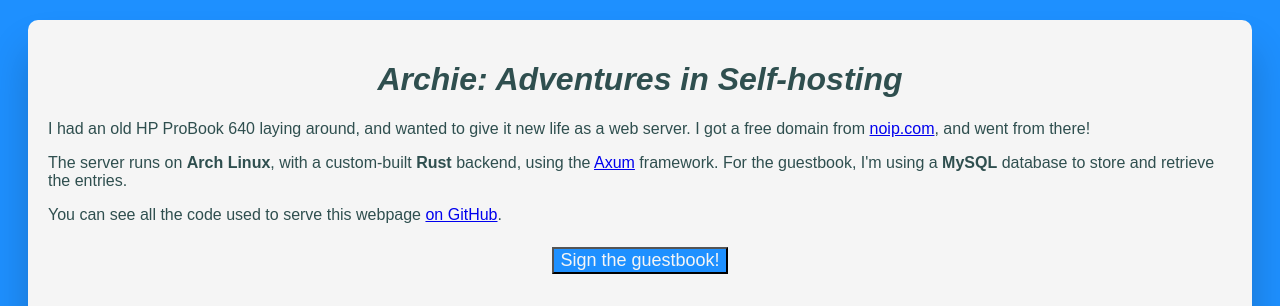
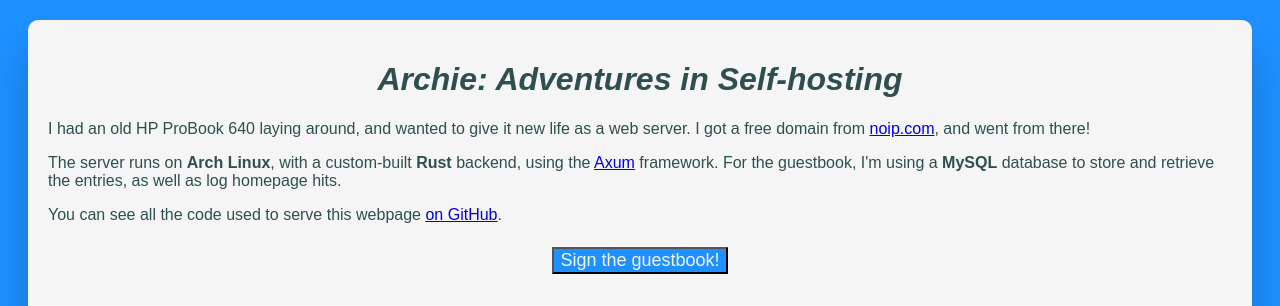
Before and after one commit to lmr97/archie-server, a plain HTML site: page home.html in a window 1280 px wide. Shown: the top 306 px of the page. Drawn offline with Linux system fonts and the light colour scheme; no server answers.

Commit message:
added mention of hit counting

```diff
--- a/home.html
+++ b/home.html
@@ -14,7 +14,7 @@
         <a href="https://www.noip.com/">noip.com</a>, and went from there!</p>
     <p>The server runs on <b>Arch Linux</b>, with a custom-built <b>Rust</b> backend, using the
         <a href="https://github.com/tokio-rs/axum">Axum</a> framework. For the guestbook, I'm using a <b>MySQL</b> database
-        to store and retrieve the entries. </p>
+        to store and retrieve the entries, as well as log homepage hits. </p>
     <p>You can see all the code used to serve this webpage <a href="https://github.com/lmr97/archie-server">on GitHub</a>.</p>
     <h2>
         <a href="guestbook">
```
